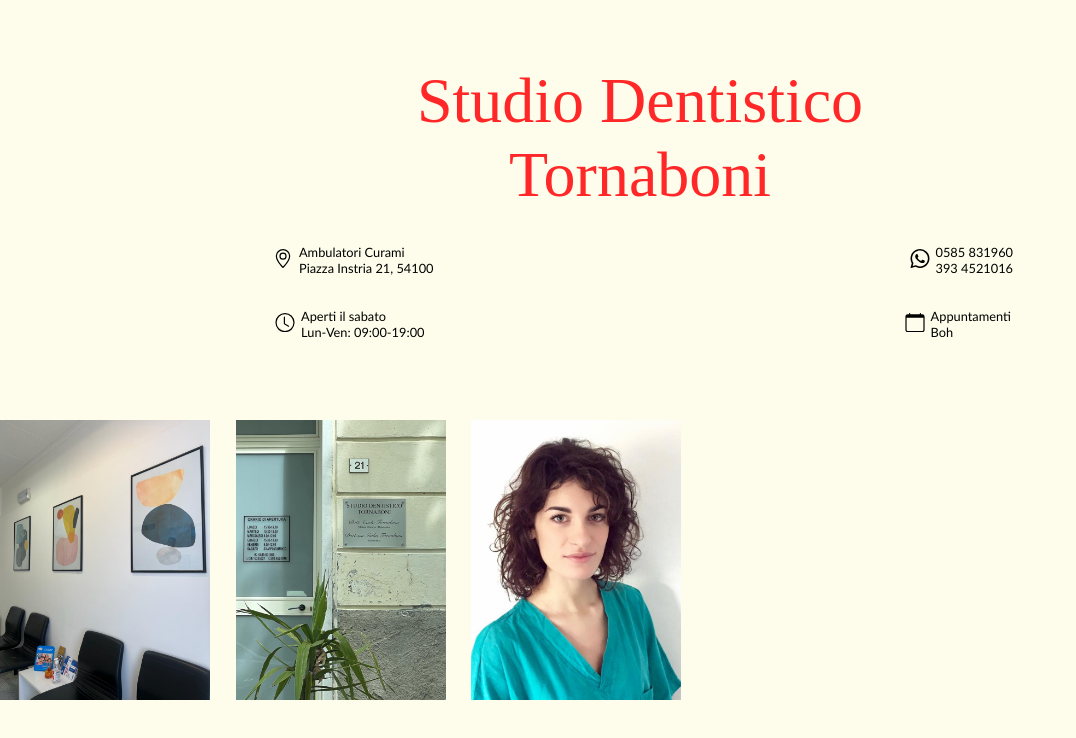
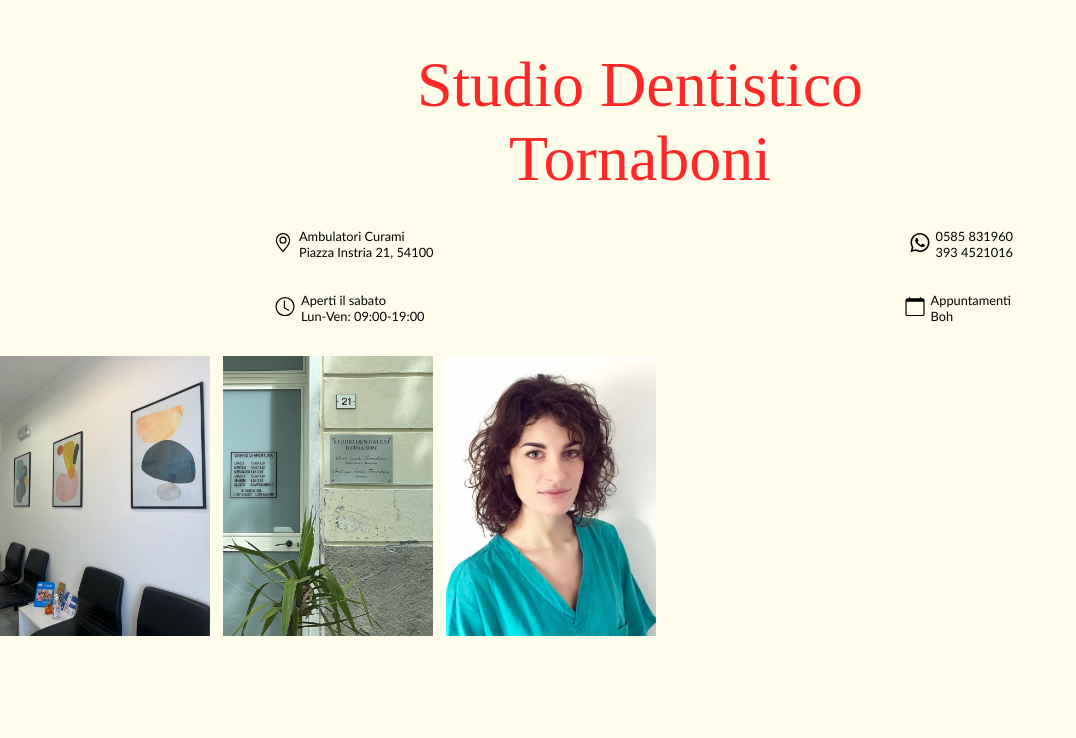
Before and after one commit to dave-hickman/tornaboni-dentistry-site, a React (Vite) app: page / in a window 1280 px wide. Shown: the top 738 px of the page, without its empty margins (0-1076 px from the left). Built offline with nearby package versions, Linux system fonts and the light colour scheme; a web font is replaced by a local one.

Commit message:
add image scrolling

```diff
--- a/src/styling/App.css
+++ b/src/styling/App.css
@@ -24,5 +24,5 @@ h2 {
 }
 
 .title-container{
-  margin-top: 4rem;
+  margin-top: 3rem;
 }
--- a/src/styling/Contact.css
+++ b/src/styling/Contact.css
@@ -1,6 +1,6 @@
 .contact-container{
     font-family:'Gill Sans', 'Gill Sans MT', Calibri, 'Trebuchet MS', sans-serif;
-    margin: 2rem 2rem 5rem;
+    margin: 2rem 2rem 2rem;
 }
 
 .top-row, .bottom-row{
--- a/src/styling/Images.css
+++ b/src/styling/Images.css
@@ -1,6 +1,7 @@
 .images-container{
     display: flex;
-    gap: 2%;
+    gap: 1%;
     height: 35vh;
-    overflow: hidden;
+    overflow: auto;
+    white-space: nowrap;
 }
```
